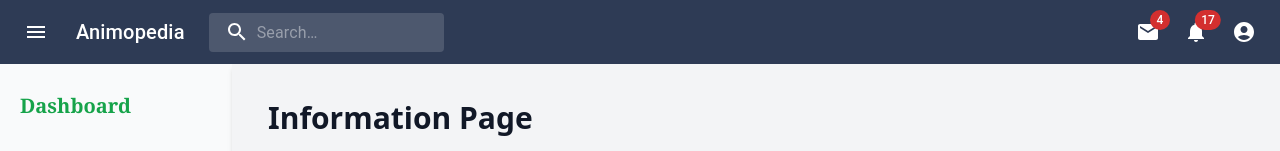
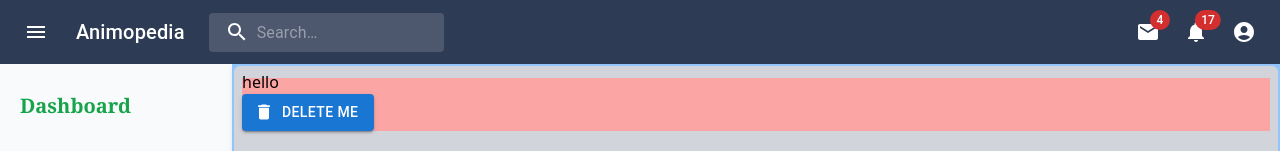
Before and after one commit to itsDikshaMahanot/ANIMOPEDIA_DASHBOARD, a React (Create React App) app in the folder animopedia_dashboard/: page / in a window 1280 px wide. Shown: the top 151 px of the page. Built offline with nearby package versions, Linux system fonts and the light colour scheme.

Commit message:
chnges done

```diff
--- a/animopedia_dashboard/public/index.html
+++ b/animopedia_dashboard/public/index.html
@@ -10,6 +10,7 @@
       content="Web site created using create-react-app"
     />
     <link rel="apple-touch-icon" href="%PUBLIC_URL%/logo192.png" />
+    <link rel="stylesheet" href="path/to/font-awesome/css/font-awesome.min.css">
     <!--
       manifest.json provides metadata used when your web app is installed on a
       user's mobile device or desktop. See https://developers.google.com/web/fundamentals/web-app-manifest/
--- /dev/null
+++ b/animopedia_dashboard/src/components/dogs/DogsLists.js
@@ -0,0 +1,9 @@
+import React from 'react'
+
+function DogsLists() {
+  return (
+    <div>DogsLists</div>
+  )
+}
+
+export default DogsLists
--- /dev/null
+++ b/animopedia_dashboard/src/components/topbar/Topbar1.js
@@ -0,0 +1,19 @@
+import { Link } from '@mui/material'
+import React from 'react'
+
+function Topbar1() {
+  return (
+    <>
+    <nav className="navbar">
+        <div className='navbar-container'>
+            <Link to="/" className='navbar-logo'>
+                Animopedia
+            </Link>
+        </div>
+    </nav>
+
+    </>
+  )
+}
+
+export default Topbar1
--- a/animopedia_dashboard/src/pages/home/Home.js
+++ b/animopedia_dashboard/src/pages/home/Home.js
@@ -1,16 +1,36 @@
 import React from 'react';
+import { Button } from '@mui/material';
+import DeleteIcon from '@mui/icons-material/Delete';
+import Grid from '@mui/material/Grid';
 import FeatureInfo from '../../components/featureInfo/FeatureInfo';
+import DogsLists from '../../components/dogs/DogsLists'
 
 export default function Home() {
     return (
-        <div className="bg-gray-100 shadow-md w-full overflow-auto">
-            <div className='md:px-1 py-1 sm:flex-1'>
+        <div className="bg-gray-500 shadow-md w-full overflow-hidden">
+            {/* <div className='md:px-1 py-1 sm:flex-1'>
                 <h2 className="text-2xl font-bold leading-7 px-8 py-8 text-gray-900 sm:text-3xl sm:truncate">Information Page</h2>
                 <div className=''>
                 <FeatureInfo />
                 </div>
+            </div> */}
+
+            <div className='bg-blue-300 pt-0.5 pb-0.5 px-0.5 h-full'>
+                <div className='bg-gray-300 px-2 py-1 rounded-md h-full'>
+                    hello<br />
+                    <div className='bg-red-300'>
+                        <Grid container spacing={2}>
+                            <Grid item xs={6} md={8}>
+                                <Button variant="contained" startIcon={<DeleteIcon />}>Delete me</Button>
+                            </Grid>
+                        </Grid>
+
+                    </div>
+
+                </div>
 
             </div>
+
         </div >
     );
 }
```
Also changed, not shown: animopedia_dashboard/src/components/topbar/topbar.css (added).
